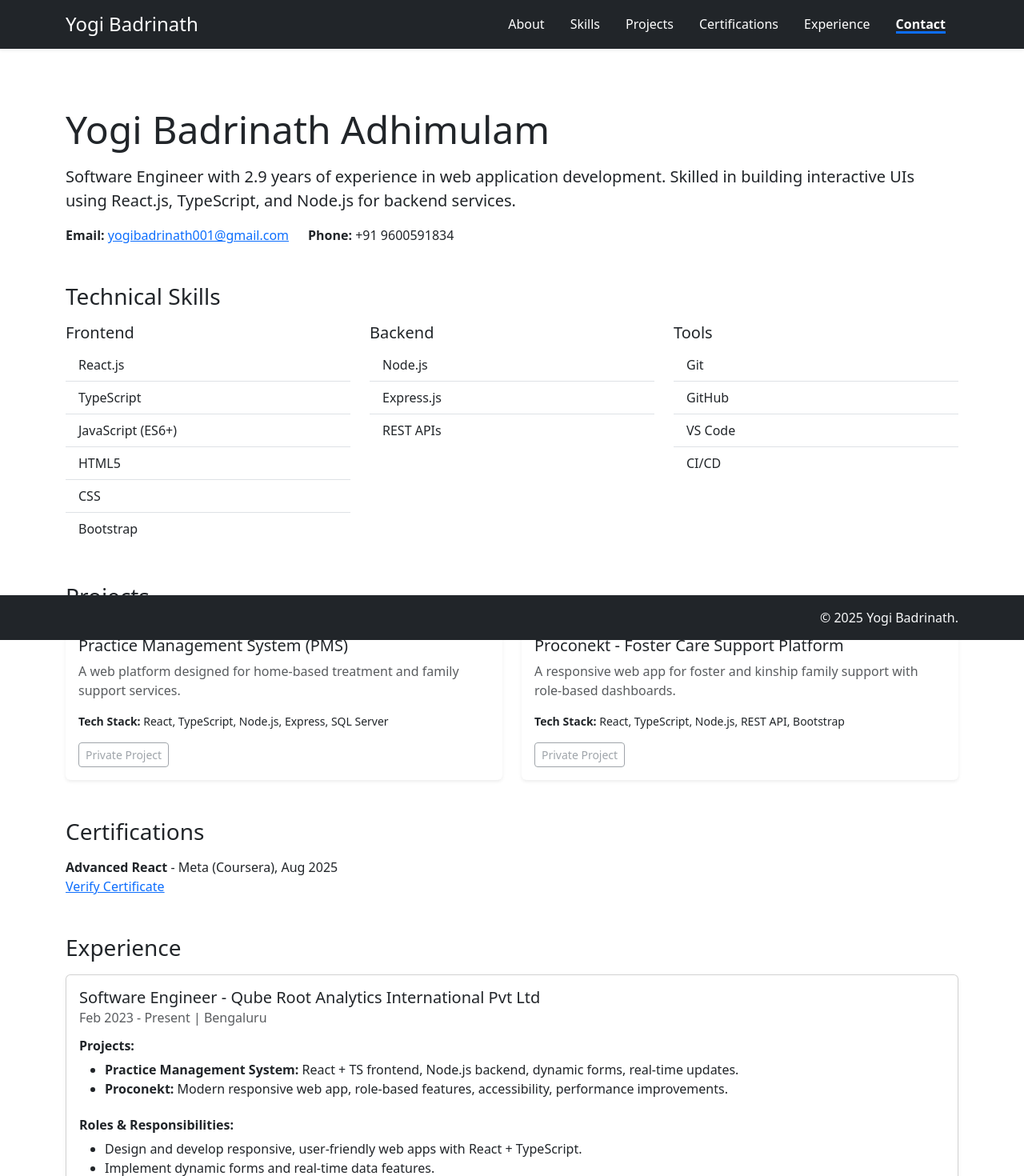
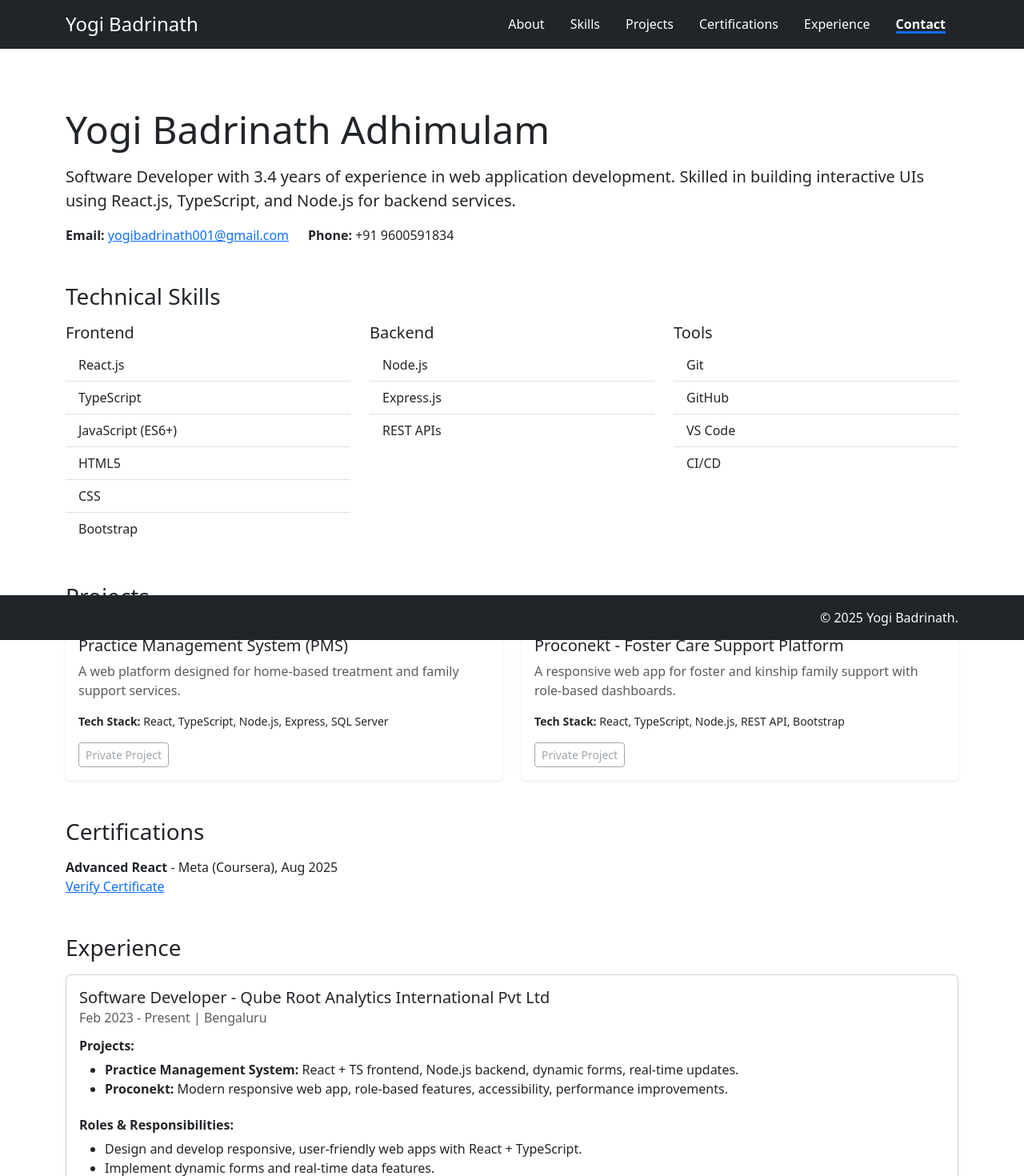
Before and after one commit to Yogibadrinath/portfolio, a React (Create React App) app: page / in a window 1280 px wide. Shown: the top 1470 px of the page at 80% size. Built offline with nearby package versions, Linux system fonts and the light colour scheme.

Commit message:
exp_changes

```diff
--- a/src/components/about/About.tsx
+++ b/src/components/about/About.tsx
@@ -5,7 +5,7 @@ const About: React.FC = () => {
     <section id="about" className="my-5 px-3 px-md-0">
       <h1 className="display-5 mb-3">Yogi Badrinath Adhimulam</h1>
       <p className="lead">
-        Software Engineer with 2.9 years of experience in web application development. Skilled in building interactive UIs using React.js, TypeScript, and Node.js for backend services.
+        Software Developer with 3.4 years of experience in web application development. Skilled in building interactive UIs using React.js, TypeScript, and Node.js for backend services.
       </p>
       <ul className="list-inline">
         <li className="list-inline-item"><b>Email:</b> <a href="mailto:yogibadrinath001@gmail.com">yogibadrinath001@gmail.com</a></li>
--- a/src/components/experience/Experience.tsx
+++ b/src/components/experience/Experience.tsx
@@ -6,7 +6,7 @@ const Experience: React.FC = () => {
       <h2 className="h3 mb-3">Experience</h2>
       <div className="card shadow-sm mb-3">
         <div className="card-body">
-          <h5 className="card-title">Software Engineer - Qube Root Analytics International Pvt Ltd</h5>
+          <h5 className="card-title">Software Developer - Qube Root Analytics International Pvt Ltd</h5>
           <h6 className="card-subtitle mb-2 text-muted">Feb 2023 - Present | Bengaluru</h6>
 
           <h6 className="mt-3 fw-bold">Projects:</h6>
```
Also changed, not shown: 1 other file (tests, documents, lock files or other folders).
